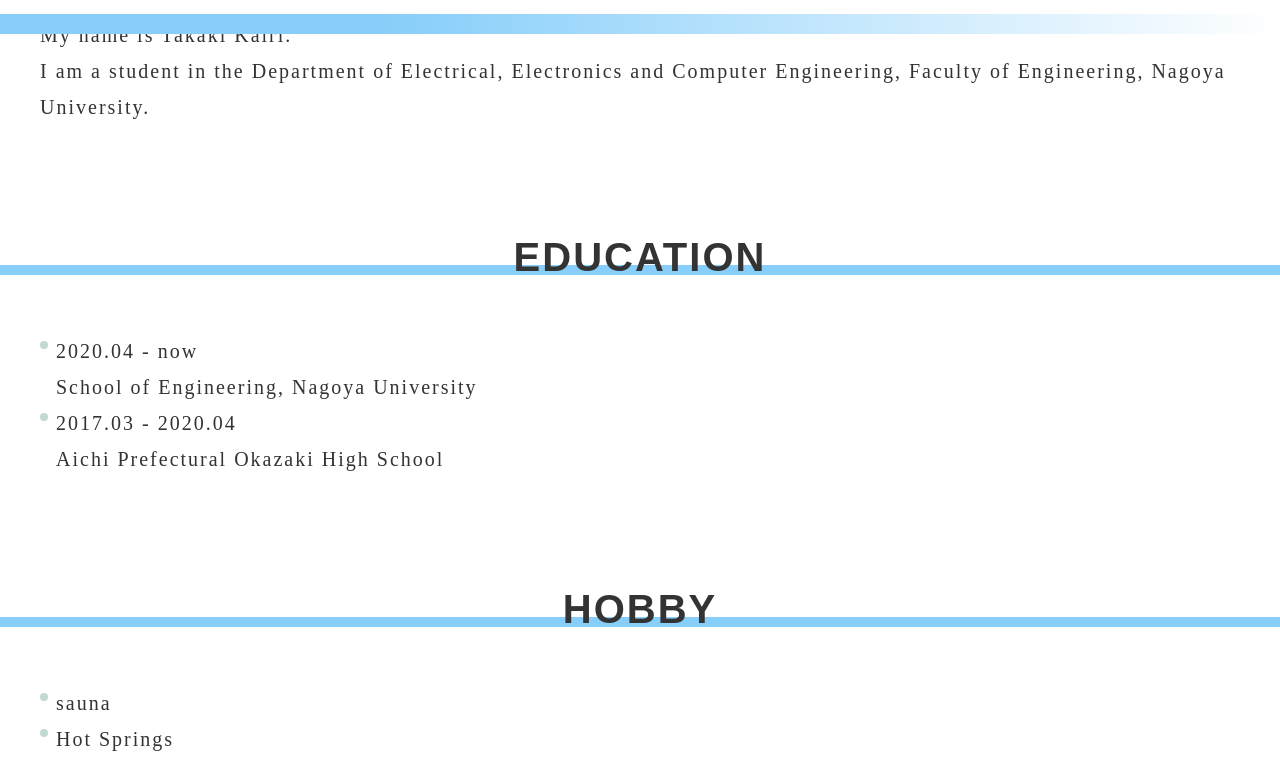
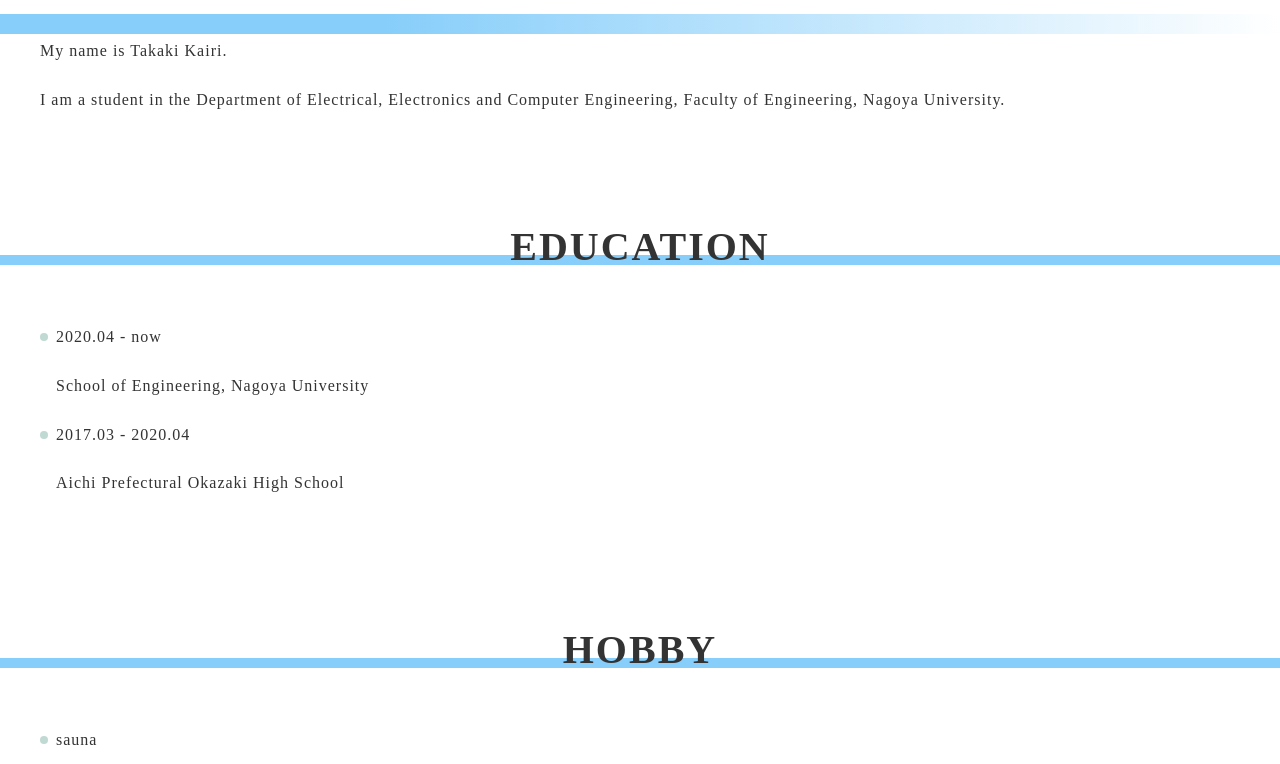
Before and after one commit to kairi121/kairi121.github.io, a plain HTML site: page index.html in a window 1280 px wide. Shown: the part 766-1530 px from the top of the page. Drawn offline with nearby package versions, Linux system fonts and the light colour scheme; a web font is replaced by a local one.

Commit message:
add test2

```diff
--- a/css/style.css
+++ b/css/style.css
@@ -8,22 +8,25 @@
     margin-top: 10px;
 }
 
-.logo {
-    text-align: center;
-}
 
-p{
-    letter-spacing: 2px;
-    font-weight: normal;
-    font-size: 20px;
-}
+p {
+    margin: 20px 0;
+    letter-spacing: 1px;
+    text-align: justify;
+  }
 
 .logo p{
     letter-spacing: 2px;
     margin-bottom: 40px;
     font-weight: bolder;
     font-size: 20px;
+    text-align: center;
 }
+
+.logo {
+    text-align: center;
+}
+
 
 .profile__img {
     text-align: center;
@@ -54,7 +57,7 @@
 h3,
 h4,
 h5 {
-    font-family: "Arial", "Zen Kaku Gothic New", YuGothic, "Yu Gothic medium", "Hiragino Sans", Meiryo, "sans-serif";
+    font-family: "Oooh Baby", "Zen Kaku Gothic New", YuGothic, "Yu Gothic medium", "Hiragino Sans", Meiryo, "sans-serif";
     font-weight: bold;
     letter-spacing: 2px;
     text-align: center;
@@ -277,7 +280,7 @@
 
 .list li::before {
     position: absolute;
-    top: 8px;
+    top: 10px;
     left: -16px;
     content: "";
     display: block;
```
Also changed, not shown: index.html (+1 -0 lines).
